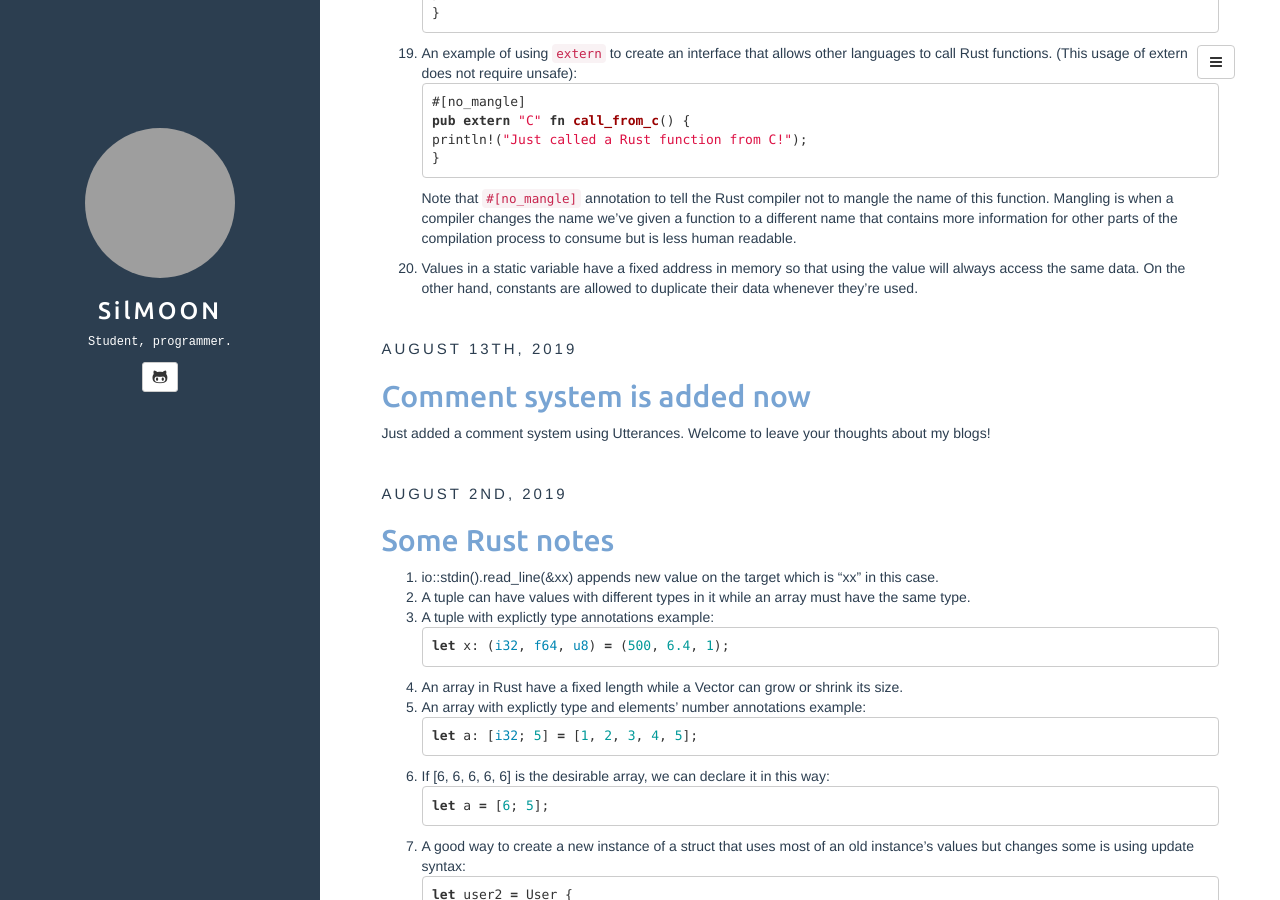
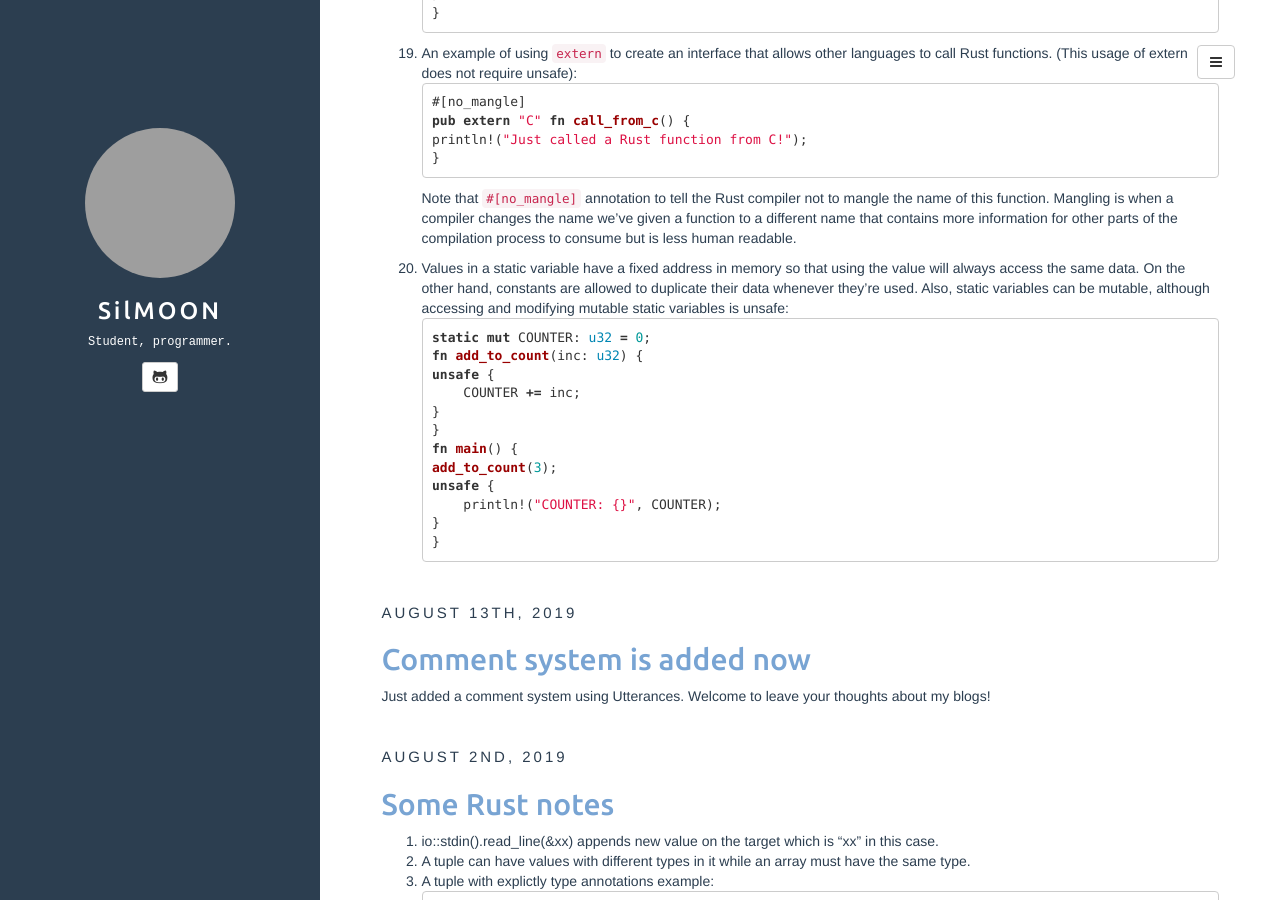
Before and after one commit to SilMOON/silmoon.github.io, a Jekyll site: the page built from index.html, in a window 1280 px wide and 900 px high, scrolled down 4702 px. Built offline with Jekyll 4.4.1, drawn with Linux system fonts in a browser that asks for light colours; the list of posts is cut into pages by our own code; grey boxes are pictures that could not be loaded.

Commit message:
update post

````diff
--- a/_posts/2019-09-10-some-rust-notes-ii.md
+++ b/_posts/2019-09-10-some-rust-notes-ii.md
@@ -254,4 +254,18 @@ pub extern "C" fn call_from_c() {
 }
 ```
 Note that `#[no_mangle]` annotation to tell the Rust compiler not to mangle the name of this function. Mangling is when a compiler changes the name we’ve given a function to a different name that contains more information for other parts of the compilation process to consume but is less human readable.
-19. Values in a static variable have a fixed address in memory so that using the value will always access the same data. On the other hand, constants are allowed to duplicate their data whenever they’re used.
+19. Values in a static variable have a fixed address in memory so that using the value will always access the same data. On the other hand, constants are allowed to duplicate their data whenever they’re used. Also, static variables can be mutable, although accessing and modifying mutable static variables is unsafe:
+```rust
+static mut COUNTER: u32 = 0;
+fn add_to_count(inc: u32) {
+    unsafe {
+        COUNTER += inc;
+    }
+}
+fn main() {
+    add_to_count(3);
+    unsafe {
+        println!("COUNTER: {}", COUNTER);
+    }
+}
+```
````
